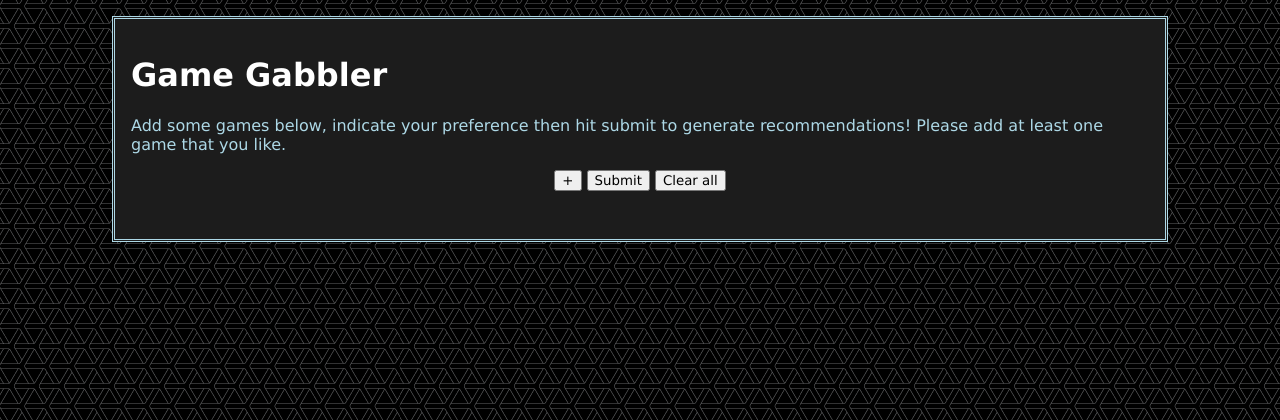
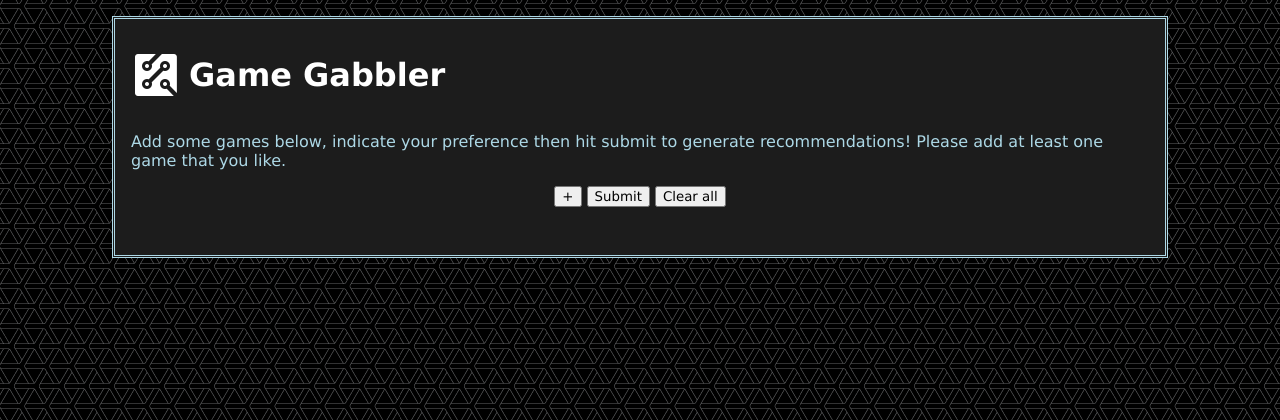
Before and after one commit to MitchellJC/game-rec-app, a Flask app: page / in a window 1280 px wide. Shown: the part 51-471 px from the top of the page. Run offline with Flask 3, Linux system fonts and the light colour scheme; parts of the project's set-up code (start-up, migrations or seed data) failed here and were passed over.

Commit message:
logo added

```diff
--- a/static/css/style.css
+++ b/static/css/style.css
@@ -10,6 +10,13 @@ body {
 
 h1 {
     color: white;
+    text-align: center;
+}
+
+.flex {
+    display: flex;
+    align-items: center;
+    gap: 0.5rem;
 }
 
 h2 {
--- a/templates/index.html
+++ b/templates/index.html
@@ -5,6 +5,7 @@
     <meta name="viewport" content="width=device-width, initial-scale=1.0">
     <meta http-equiv="X-UA-Compatible" content="ie=edge">
     <title>Home</title>
+    <link rel="shortcut icon" type="image/x-icon" href="{{url_for('static', filename='images/logo-32.png')}}" />
     <link rel="stylesheet" href="{{url_for('static', filename='css/style.css')}}">
   </head>
 
@@ -17,7 +18,8 @@
     </header>
 
     <div class="margin-container">
-      <h1>Game Gabbler</h1>
+      <div class="flex"><img width="50" height="50" src="{{url_for('static', filename='images/logo.png')}}"><h1>Game Gabbler</h1></div>
+
       <p>
         Add some games below, indicate your preference then hit submit to generate
         recommendations! Please add at least one game that you like.
```
Also changed, not shown: static/images/logo-16.png (added), static/images/logo-32.png (added), static/images/logo.png (added), 1 other file.
